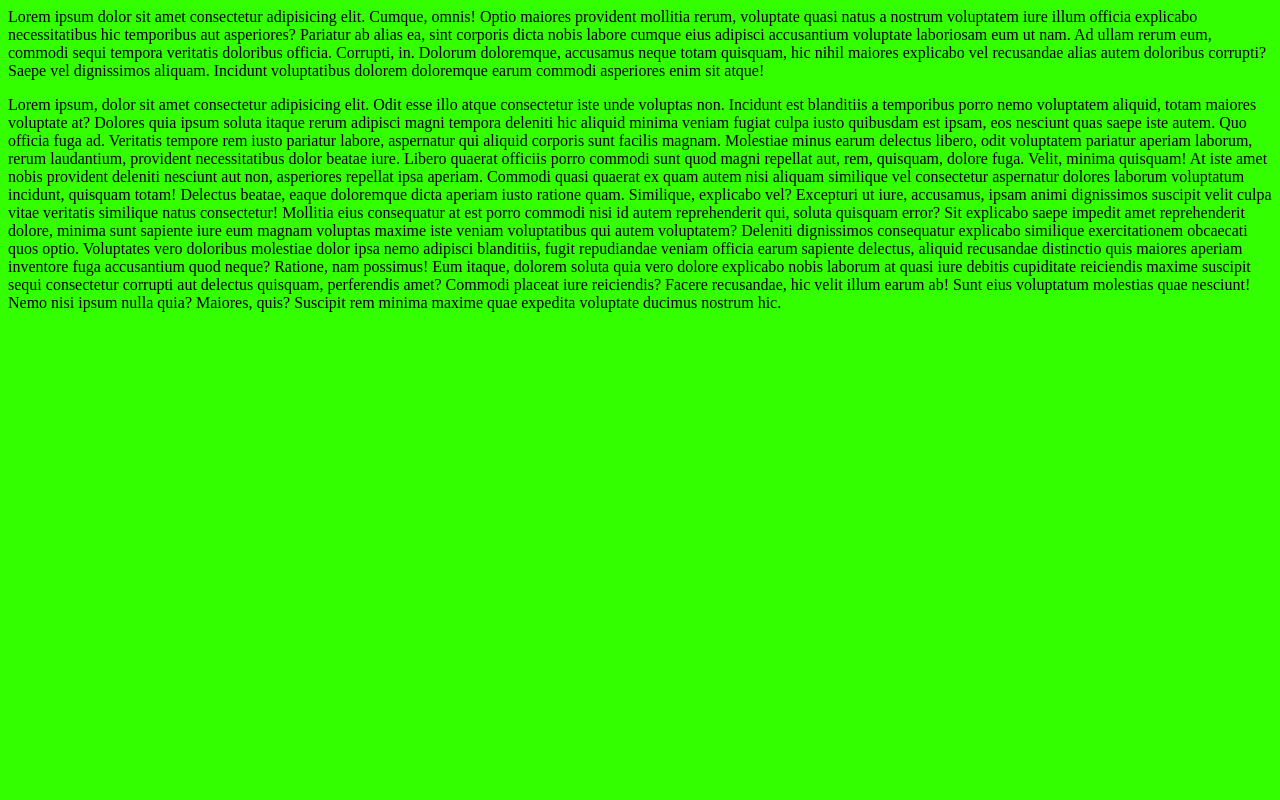
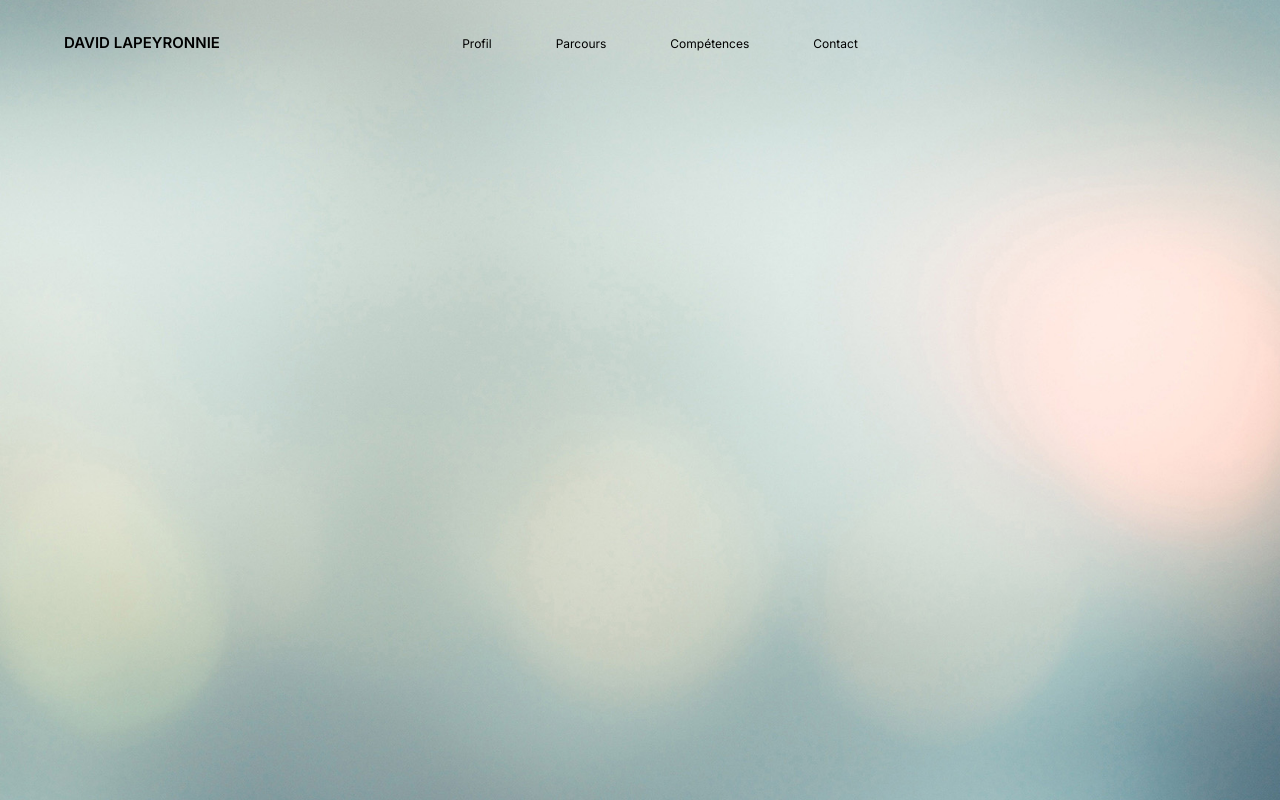
Before and after one commit to MdavidL/portfolio-2022, a website: page index.html in a window 1280 px wide. Drawn offline with Linux system fonts and the light colour scheme.

Commit message:
page 1 portfolio

```diff
--- a/assets/sass/style.scss
+++ b/assets/sass/style.scss
@@ -1,10 +1,49 @@
-*, body {
-    background-color: rgb(51, 255, 0);
+@import 'abstracts/mixins';
+@import 'abstracts/variables';
+@import url('https://fonts.googleapis.com/css2?family=Inter:wght@300;400;500;600&family=Roboto:wght@400;500;700&display=swap');
+
+* {
+  font-family: "Inter", Verdana, Helvetica, sans-serif;
+  margin: 0;
+  box-sizing: border-box;
+  list-style: none;
+  text-decoration: none;
 }
-
 .header {
-  display: -webkit-box;
-  display: -moz-box;
-  display: -ms-flexbox;
   display: flex;
+  flex-direction: column;
+  align-items: center;
+  img {
+    position: absolute;
+    background-size: cover;
+    object-fit: cover;
+    width: 100%;
+    height: 100%;
+    z-index: 0;
   }
+}
+.header .header__elements {
+  position: relative;
+  top: 0;
+  display: flex;
+  flex-direction: row;
+  z-index: 1;
+  span {
+    font-weight: 600;
+    font-size: 15px;
+    position: fixed;
+    left: 0;
+    margin-left: 4rem;
+  }
+}
+.header .header__navbar ul {
+  display: flex;
+  justify-content: space-between;
+  li {
+    padding: 2rem;
+    a {
+      font-size: 12px;
+      color: rgba(0, 0, 0, 1);
+    }
+  }
+}
--- a/index.html
+++ b/index.html
@@ -7,22 +7,58 @@
     <title>David Lapeyronnie</title>
     <link rel="stylesheet" href="assets/style.css">
 </head>
+
 <body>
     <header class="header">
-        Lorem ipsum dolor sit amet consectetur adipisicing elit. Cumque, omnis! Optio maiores provident mollitia rerum, voluptate quasi natus a nostrum voluptatem iure illum officia explicabo necessitatibus hic temporibus aut asperiores?
-        Pariatur ab alias ea, sint corporis dicta nobis labore cumque eius adipisci accusantium voluptate laboriosam eum ut nam. Ad ullam rerum eum, commodi sequi tempora veritatis doloribus officia. Corrupti, in.
-        Dolorum doloremque, accusamus neque totam quisquam, hic nihil maiores explicabo vel recusandae alias autem doloribus corrupti? Saepe vel dignissimos aliquam. Incidunt voluptatibus dolorem doloremque earum commodi asperiores enim sit atque!
+        <img class="profile profile__image" src="assets/img/wallpaper-1.jpg" alt="image d'arrière plan 1 colorée">
+        <div class="header header__elements">
+            <span>DAVID LAPEYRONNIE</span>
+            <nav class="header header__navbar">
+                <ul>
+                    <li><a href="#">Profil</a></li>
+                    <li><a href="#">Parcours</a></li>
+                    <li><a href="#">Compétences</a></li>
+                    <li><a href="#">Contact</a></li>
+                </ul>
+            </nav>
+        </div>
     </header>
-    <p class="your-class">Lorem ipsum, dolor sit amet consectetur adipisicing elit. Odit esse illo atque consectetur iste unde voluptas non. Incidunt est blanditiis a temporibus porro nemo voluptatem aliquid, totam maiores voluptate at?
-    Dolores quia ipsum soluta itaque rerum adipisci magni tempora deleniti hic aliquid minima veniam fugiat culpa iusto quibusdam est ipsam, eos nesciunt quas saepe iste autem. Quo officia fuga ad.
-    Veritatis tempore rem iusto pariatur labore, aspernatur qui aliquid corporis sunt facilis magnam. Molestiae minus earum delectus libero, odit voluptatem pariatur aperiam laborum, rerum laudantium, provident necessitatibus dolor beatae iure.
-    Libero quaerat officiis porro commodi sunt quod magni repellat aut, rem, quisquam, dolore fuga. Velit, minima quisquam! At iste amet nobis provident deleniti nesciunt aut non, asperiores repellat ipsa aperiam.
-    Commodi quasi quaerat ex quam autem nisi aliquam similique vel consectetur aspernatur dolores laborum voluptatum incidunt, quisquam totam! Delectus beatae, eaque doloremque dicta aperiam iusto ratione quam. Similique, explicabo vel?
-    Excepturi ut iure, accusamus, ipsam animi dignissimos suscipit velit culpa vitae veritatis similique natus consectetur! Mollitia eius consequatur at est porro commodi nisi id autem reprehenderit qui, soluta quisquam error?
-    Sit explicabo saepe impedit amet reprehenderit dolore, minima sunt sapiente iure eum magnam voluptas maxime iste veniam voluptatibus qui autem voluptatem? Deleniti dignissimos consequatur explicabo similique exercitationem obcaecati quos optio.
-    Voluptates vero doloribus molestiae dolor ipsa nemo adipisci blanditiis, fugit repudiandae veniam officia earum sapiente delectus, aliquid recusandae distinctio quis maiores aperiam inventore fuga accusantium quod neque? Ratione, nam possimus!
-    Eum itaque, dolorem soluta quia vero dolore explicabo nobis laborum at quasi iure debitis cupiditate reiciendis maxime suscipit sequi consectetur corrupti aut delectus quisquam, perferendis amet? Commodi placeat iure reiciendis?
-    Facere recusandae, hic velit illum earum ab! Sunt eius voluptatum molestias quae nesciunt! Nemo nisi ipsum nulla quia? Maiores, quis? Suscipit rem minima maxime quae expedita voluptate ducimus nostrum hic.</p>
 
+    <main>
+        <section class="profile">
+            <h1>Profil</h1>
+            <p>Passionné de technologie depuis mon plus jeune âge, je maîtrise
+                une multitude de langages informatiques.
+                Après une première partie de carrière dans le monde du graphisme, je donne un nouvel élan à
+                mon projet professionnel en tant que développeur front-end.
+                Je suis un couteau suisse aux compétences multiples, polyvalent,
+                autonome, avec un esprit d’équipe certain, et mes compétences
+                dans le travail de l’image ou le design d’espace sont des attouts
+                complémentaires.
+                Mes aptitudes sont aussi bien créatives que techniques.</p>
+        </section>
+        <section>
+            <img src="" alt="">
+            <h1>Parcours</h1>
+            <p></p>
+        </section>
+        <section>
+            <img src="" alt="">
+            <h1>Compétences</h1>
+            <p></p>
+        </section>
+        <section>
+            <img src="" alt="">
+            <h1>Contact</h1>
+            <p></p>
+        </section>
+    </main>
+
+    <footer>
+        <div class="">
+            <img src="" alt="">
+            <img src="" alt="">
+        </div>
+    </footer>
 </body>
 </html>
--- a/package.json
+++ b/package.json
@@ -9,5 +9,5 @@
   },
   "author": "",
   "license": "ISC",
-  "browserlist": "last 4 versions"
+  "browserslist": "last 4 versions"
   }
```
Also changed, not shown: assets/img/wallpaper-1.jpg (added), assets/prefixed/style.css (added), assets/sass/abstracts/_font.scss (added), assets/style.css, 2 other files.
